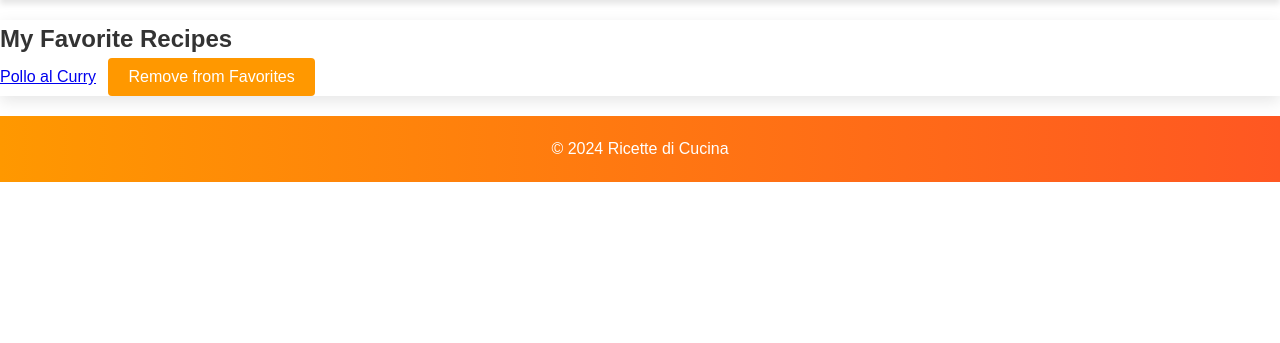
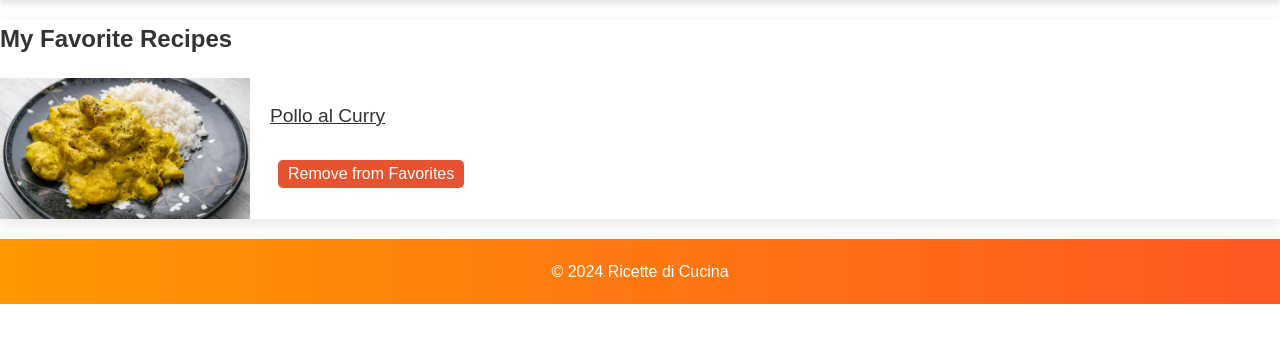
Before and after one commit to G4BRI3L3/ProjectGb, a Flask app: page /my_favorites in a window 1280 px wide. Shown: the part 142-485 px from the top of the page. Run offline with Flask 3, Linux system fonts and the light colour scheme; a user stored in the database is signed in; data comes from the database, SQL or seed files in the repository; both versions use the stored data as it was after the commit.

Commit message:
css fatto per pagina random e favorite

```diff
--- a/static/style.css
+++ b/static/style.css
@@ -1,4 +1,3 @@
-/* Basic Reset */
 * {
     box-sizing: border-box;
     margin: 0;
@@ -9,7 +8,6 @@ body, h1, h2, h3, p, form, ul, li {
     font-family: 'Helvetica Neue', Helvetica, Arial, sans-serif;
 }
 
-/* Styling the page */
 body {
     line-height: 1.6;
     font-size: 16px;
@@ -58,7 +56,6 @@ h1, h2 {
     color: #333;
 }
 
-/* Forms styling */
 form {
     background: #ffffff;
     padding: 20px;
@@ -84,7 +81,7 @@ form textarea {
 }
 
 form button {
-    background-color: #ff9800; /* Vivid orange */
+    background-color: #ff9800;
     color: #ffffff;
     border: none;
     padding: 10px 20px;
@@ -94,7 +91,7 @@ form button {
 }
 
 form button:hover {
-    background-color: #e65100; /* Darker shade of orange */
+    background-color: #e65100;
 }
 
 footer {
@@ -133,7 +130,7 @@ footer {
 
 .login-form button {
     width: 100%;
-    background: #FF6B6B; /* This is a placeholder, choose your color */
+    background: #FF6B6B;
     color: white;
     border: none;
     padding: 15px;
@@ -172,7 +169,6 @@ footer {
     background: #1DA1F2;
 }
 
-/* Add additional styling and responsiveness as needed */
 .login-wrapper {
     background-image: url('../static/images/login-background.png');
     background-size: cover;
@@ -187,17 +183,13 @@ footer {
     width: 300px;
     padding: 20px;
     background: #fff;
-    /* Aggiungi qui gli altri stili necessari per la tua form box */
 }
 
-/* Altri stili... */
 
-/* Stili generali per tutto il sito */
 body, h1, h2, h3, p, form, ul, li {
     font-family: Arial, sans-serif;
 }
 
-/* Stili per la classe di sfondo del login */
 .login-background {
     background: url('../images/login-background.png') no-repeat center center fixed;
     background-size: cover;
@@ -353,3 +345,79 @@ select {
     background: white; /* Sfondo bianco per il selettore */
     color: black; /* Testo nero */
 }
+
+.recipe-random-wrapper {
+    text-align: center;
+    max-width: 800px; /* Adjust based on your preference */
+    margin: 20px auto;
+    padding: 20px;
+    box-shadow: 0 4px 8px rgba(0,0,0,0.1);
+    background: #fff;
+}
+
+.recipe-random-image {
+    max-width: 50%;
+    height: auto;
+    margin: 0 auto;
+    display: block;
+}
+
+.recipe-random-details {
+    margin-top: 20px;
+}
+
+.btn-random-recipe {
+    background-color: #ff9800;
+    border: none;
+    padding: 10px 20px;
+    cursor: pointer;
+    font-size: 1em;
+    border-radius: 5px;
+    margin-top: 20px;
+    display: inline-block;
+    text-decoration: none;
+}
+
+.btn-random-recipe:hover {
+    background-color: #e65100;
+}
+
+.favorite-recipes {
+    margin-top: 20px;
+}
+
+.favorite-item {
+    display: flex;
+    align-items: center;
+    margin-bottom: 20px;
+}
+
+.favorite-image {
+    width: 250px;
+    height: auto;
+    margin-right: 20px;
+}
+
+.recipe-details {
+    flex-grow: 1;
+}
+
+.recipe-name {
+    display: block;
+    font-size: 1.2em;
+    color: #333;
+    margin-bottom: 5px;
+}
+
+.remove-button {
+    padding: 5px 10px;
+    background-color: #e55330;
+    color: white;
+    border: none;
+    cursor: pointer;
+    border-radius: 5px;
+}
+
+.remove-button:hover {
+    background-color: #ff9800;
+}
--- a/templates/home.html
+++ b/templates/home.html
@@ -8,7 +8,6 @@
         <img src="../{{ recipe.image_path }}" alt="Immagine del piatto">
         <div class="recipe-info">
             <a href="{{ url_for('view_recipe', recipe_id=recipe.id) }}">{{ recipe.name }}</a>
-            <p>Posted by <strong>{{ recipe.user_name }}</strong></p>
             {% if recipe.average_rating %}
                 <p>Average Rating: {{ recipe.average_rating|round(1) }} Stars</p>
             {% else %}
--- a/templates/my_favorites.html
+++ b/templates/my_favorites.html
@@ -2,15 +2,17 @@
 
 {% block content %}
 <h2>My Favorite Recipes</h2>
-<ul>
+<div class="favorite-recipes">
     {% for recipe in favorites %}
-    <li>
-        <a href="{{ url_for('view_recipe', recipe_id=recipe.id) }}">{{ recipe.name }}</a>
-        <!-- Form per rimuovere la ricetta dai preferiti -->
-        <form action="{{ url_for('remove_from_favorites', recipe_id=recipe.id) }}" method="post" style="display: inline;">
-            <button type="submit">Remove from Favorites </button>
-        </form>
-    </li>
+    <div class="favorite-item">
+        <img src="../{{ recipe.image_path }}" alt="Immagine del piatto" class="favorite-image">
+        <div class="recipe-details">
+            <a href="{{ url_for('view_recipe', recipe_id=recipe.id) }}" class="recipe-name">{{ recipe.name }}</a>
+            <form action="{{ url_for('remove_from_favorites', recipe_id=recipe.id) }}" method="post">
+                <button type="submit" class="remove-button">Remove from Favorites</button>
+            </form>
+        </div>
+    </div>
     {% endfor %}
-</ul>
+</div>
 {% endblock %}
```
Also changed, not shown: templates/random_recipe_view.html (+8 -5 lines), README.md, site.db.
